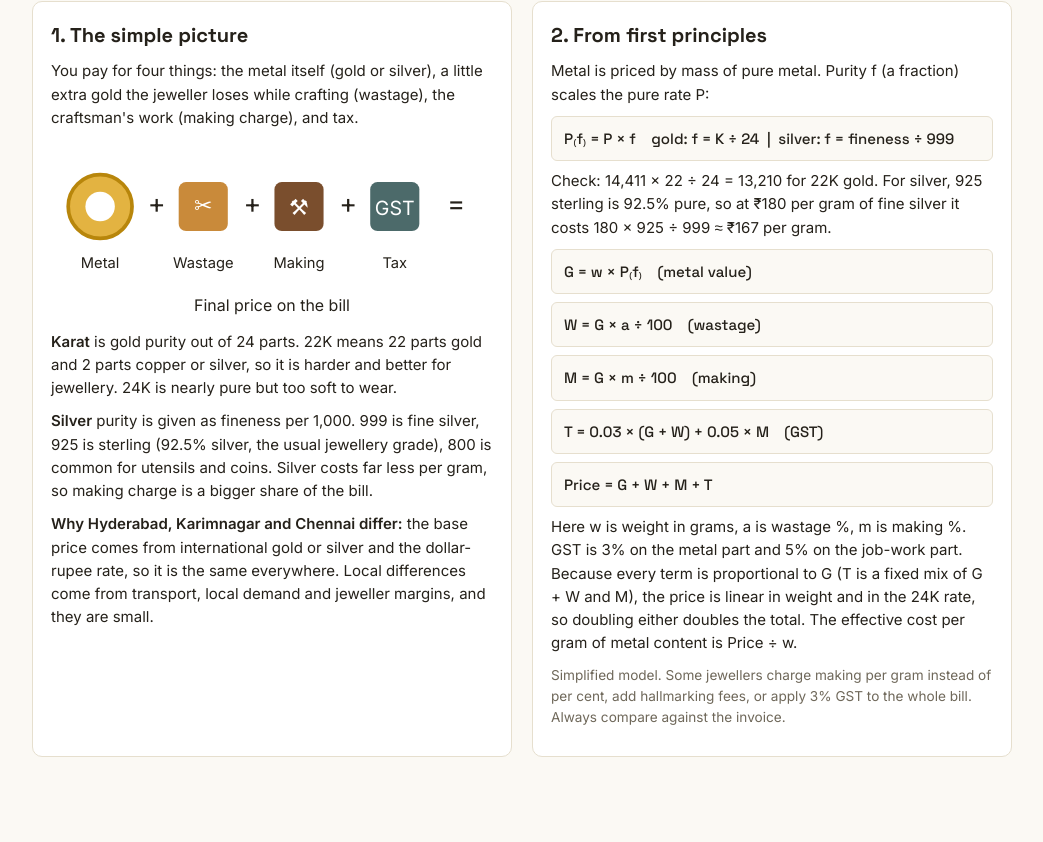
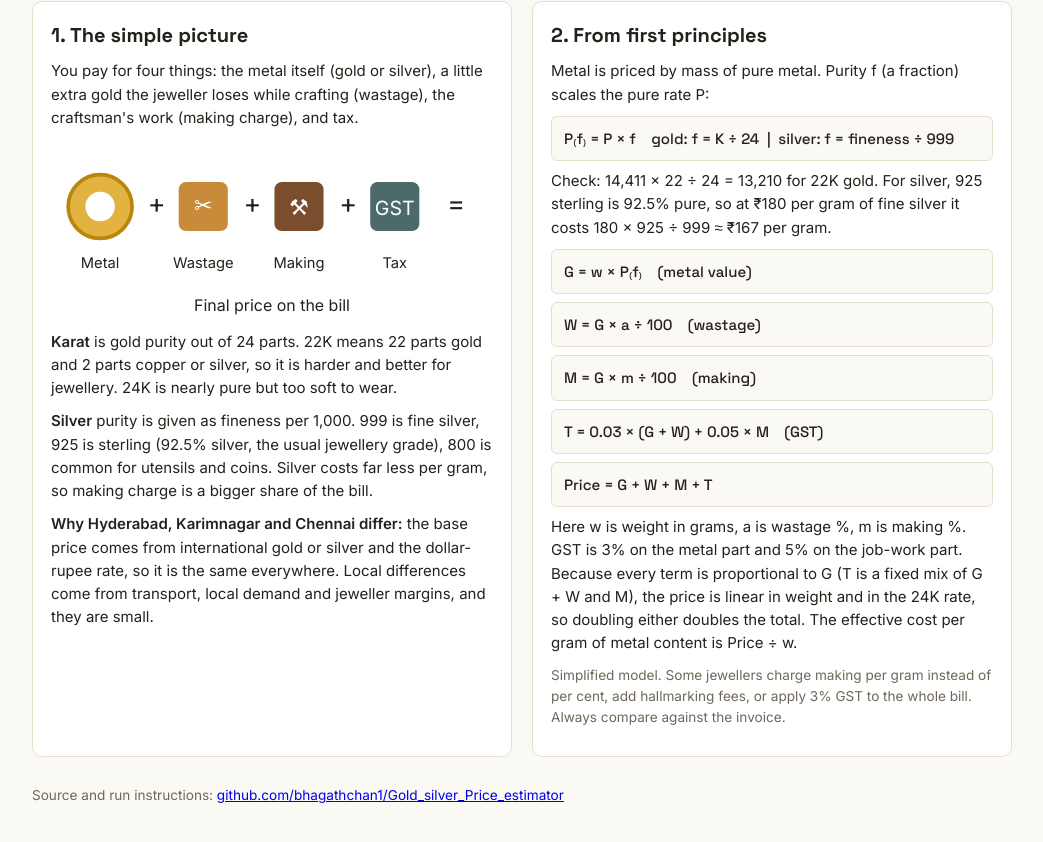
Before and after one commit to bhagathchan1/Gold_silver_Price_estimator, a plain HTML site: page index.html in a window 1280 px wide. Shown: the part 790-1632 px from the top of the page, without its empty margins (118-1161 px from the left). Before the commit the page ends 1595 px from the top, so only its background shows below. Drawn offline with Linux system fonts and the light colour scheme.

Commit message:
Add run instructions and repo link
Co-Authored-By: Claude Sonnet 5.5 <noreply@anthropic.com>

```diff
--- a/index.html
+++ b/index.html
@@ -138,6 +138,7 @@ svg text{fill:var(--fg);font-family:var(--body)}
     </div>
   </div>
 </section>
+<p class="note">Source and run instructions: <a href="https://github.com/bhagathchan1/Gold_silver_Price_estimator" target="_blank" rel="noopener">github.com/bhagathchan1/Gold_silver_Price_estimator</a></p>
 </main>
 
 <script>
```
Also changed, not shown: 1 other file.
